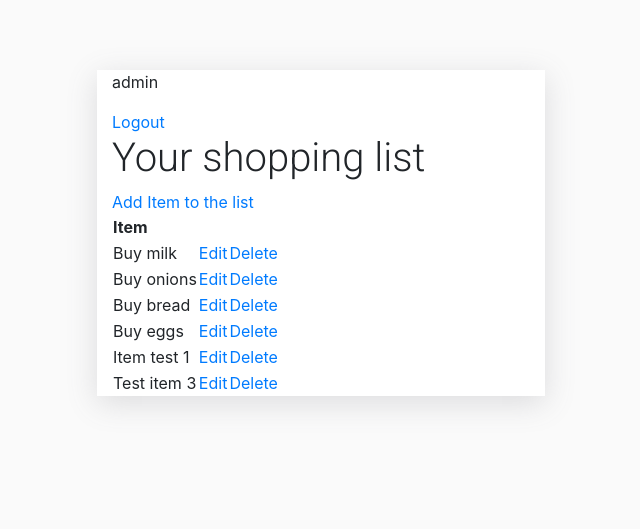
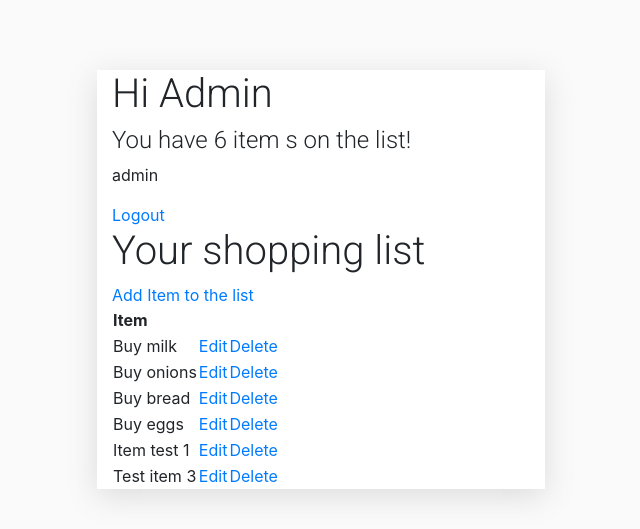
Before and after one commit to slbabin/shopping-list4, a Django app: page / in a window 1280 px wide. Shown: the top 529 px of the page, without its empty margins (319-959 px from the left). Run offline with Django 3.2, Linux system fonts and the light colour scheme; a user stored in the database is signed in; data comes from the database, SQL or seed files in the repository; both versions use the stored data as it was after the commit; some libraries are stand-ins or nearby versions.

Commit message:
Add dynamic variable on the shopping list page to display the currently loged user. Add variable to display the amount of items on the list

```diff
--- a/shoppinglistapp/templates/shoppinglistapp/item_list.html
+++ b/shoppinglistapp/templates/shoppinglistapp/item_list.html
@@ -1,6 +1,14 @@
     {% extends 'shoppinglistapp/base.html' %}
 
     {% block content %}
+
+    <div class="container-header">
+
+        <div>
+            <h1>Hi {{request.user | title}}</h1>
+            <h4>You have {{count}} item {{count|pluralize}} on the list!</h4>
+        </div>
+    </div>
 
     {% if request.user.is_authenticated %}
     <p>{{request.user}}</p>
--- a/shoppinglistapp/views.py
+++ b/shoppinglistapp/views.py
@@ -46,7 +46,7 @@ class ShoppingList(LoginRequiredMixin, ListView):
     def get_context_data(self, **kwargs):
         context = super().get_context_data(**kwargs)
         context['items'] = context['items'].filter(user=self.request.user) # Make sure user can get their own data
-        context['count'] = context['items'].filter(complete=False).count()
+        context['count'] = context['items'].filter().count()
         return context
 
 
```
Also changed, not shown: db.sqlite3.
